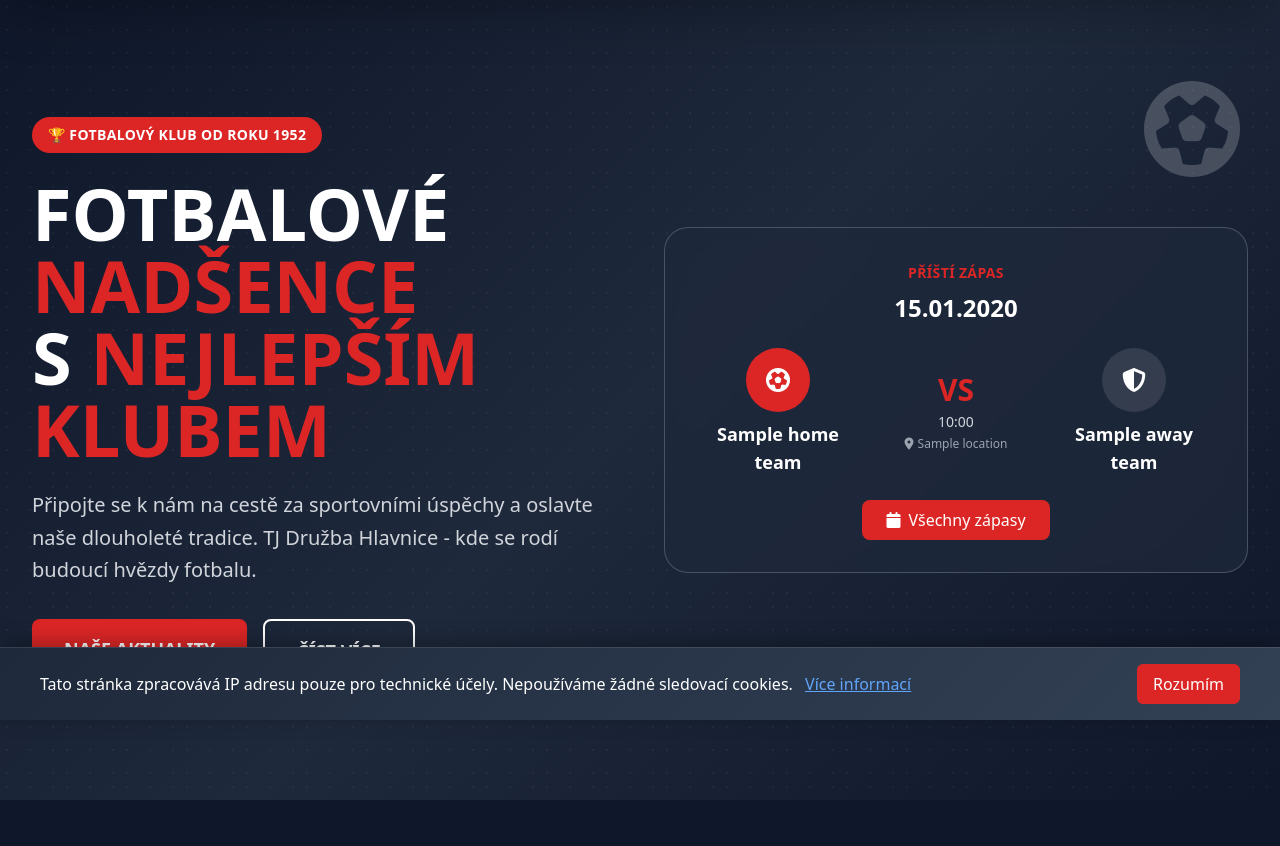
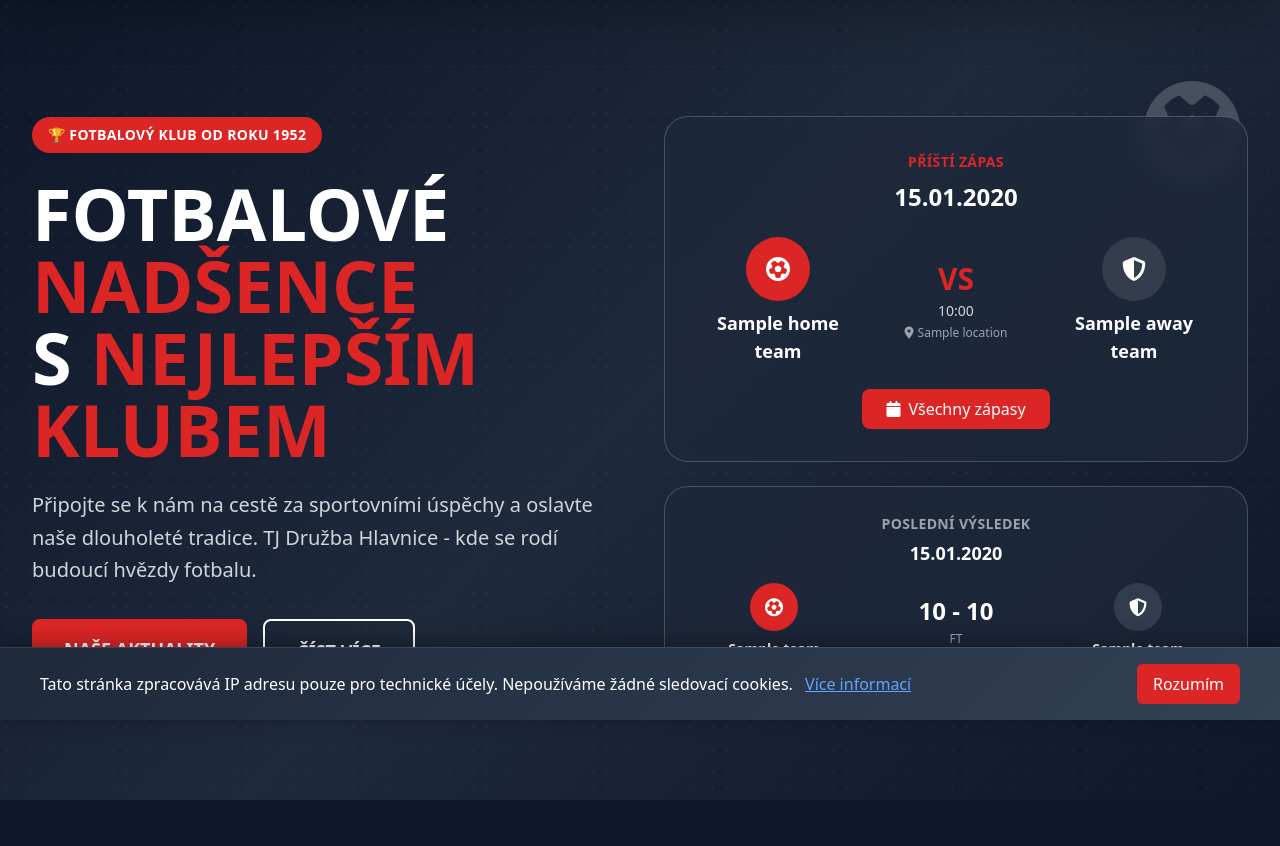
Before and after one commit to liborpaciorek/tjhlavnice, a Django app: template templates/football/home.html in a window 1280 px wide. Shown: the part 80-926 px from the top of the page. Run offline with Django 5.2, Linux system fonts and the light colour scheme; tables that the repository leaves empty hold one stand-in row (values such as "Sample post"); the template is opened without the code that fills it: values that come from a table or form of the project are taken from there, most other values are stand-ins (such as "Sample title", 1, 10 or a date in 2020); grey boxes marked "Sample" are stand-in pictures; some libraries are stand-ins or nearby versions.

Commit message:
Addeed last match on home page

```diff
--- a/templates/football/home.html
+++ b/templates/football/home.html
@@ -79,6 +79,44 @@
                             </a>
                         </div>
                     </div>
+
+                    <!-- Latest Result -->
+                    {% if recent_matches %}
+                        {% with recent_matches|first as latest_result %}
+                            <div class="glass-card rounded-3xl p-6 border border-white/20 mt-6">
+                                <div class="text-center mb-4">
+                                    <span class="text-gray-400 text-sm font-semibold uppercase tracking-wide">Poslední výsledek</span>
+                                    <h3 class="text-lg font-bold text-white mt-1">{{ latest_result.date|date:"d.m.Y" }}</h3>
+                                </div>
+
+                                <div class="grid grid-cols-3 gap-3 items-center">
+                                    <!-- Home Team -->
+                                    <div class="text-center">
+                                        <div class="w-12 h-12 bg-club-red rounded-full flex items-center justify-center mx-auto mb-2">
+                                            <i class="fas fa-futbol text-lg text-white"></i>
+                                        </div>
+                                        <h4 class="text-sm font-bold text-white">{{ latest_result.home_team.name }}</h4>
+                                    </div>
+
+                                    <!-- Score -->
+                                    <div class="text-center">
+                                        <div class="text-2xl font-bold text-white mb-1">
+                                            {{ latest_result.home_score|default:"0" }} - {{ latest_result.away_score|default:"0" }}
+                                        </div>
+                                        <div class="text-xs text-gray-400">FT</div>
+                                    </div>
+
+                                    <!-- Away Team -->
+                                    <div class="text-center">
+                                        <div class="w-12 h-12 bg-white/10 rounded-full flex items-center justify-center mx-auto mb-2">
+                                            <i class="fas fa-shield-alt text-lg text-white"></i>
+                                        </div>
+                                        <h4 class="text-sm font-bold text-white">{{ latest_result.away_team.name }}</h4>
+                                    </div>
+                                </div>
+                            </div>
+                        {% endwith %}
+                    {% endif %}
                 {% else %}
                     <div class="glass-card rounded-3xl p-8 border border-white/20 text-center text-white">
                         <div class="w-20 h-20 bg-club-red rounded-full flex items-center justify-center mx-auto mb-4">
```
